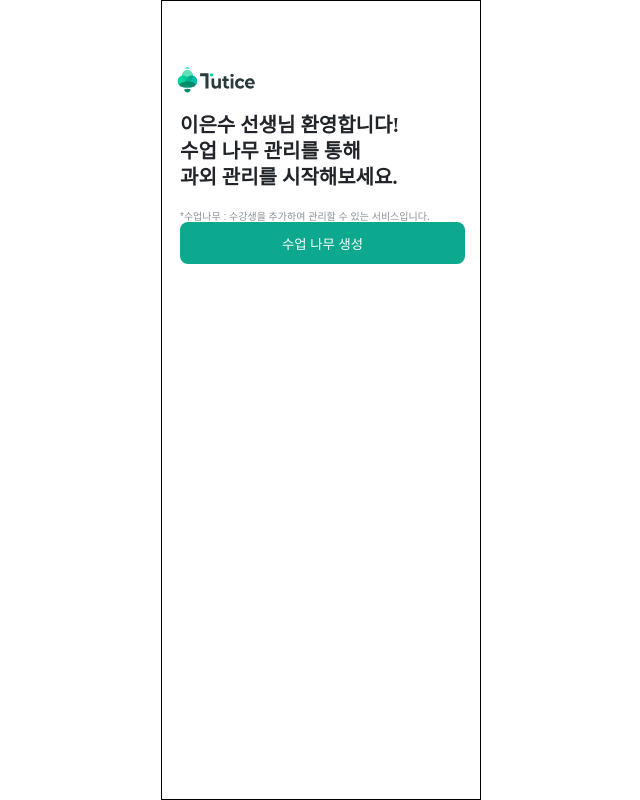
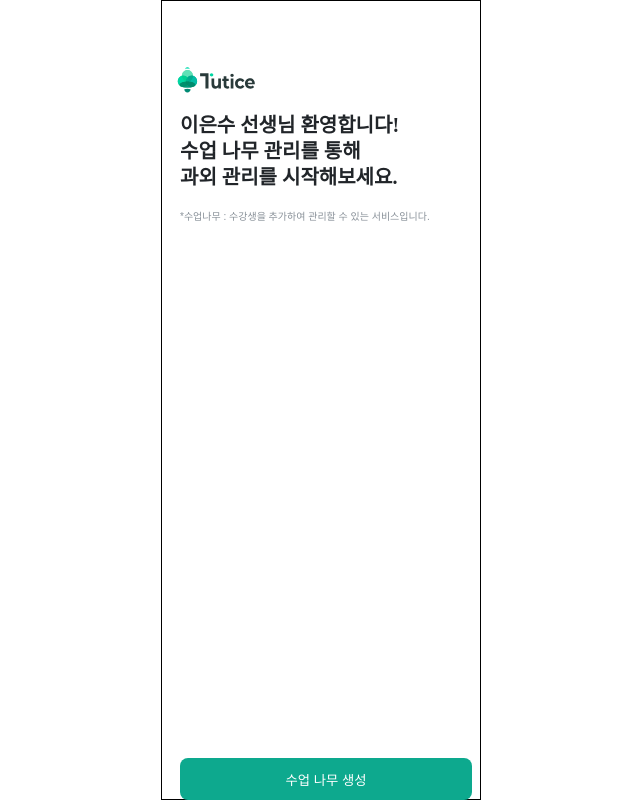
Before and after one commit to Gwasuwon-shot/Tutice_Client, a React (Vite) app: page /signup in a window 1280 px wide. Shown: the whole page, without its empty margins (319-959 px from the left). Built offline with nearby package versions, Linux system fonts and the light colour scheme; a web font is replaced by a local one; what recoil-persist would draw is missing.

Commit message:
[ assets ] 건너뛰기 옆 > 아이콘 추가

```diff
--- a/src/assets/index.ts
+++ b/src/assets/index.ts
@@ -64,5 +64,6 @@ export { ReactComponent as UpcomingClassLogoTeacherHomeIc } from "./icon/upcomin
 export { ReactComponent as viewingLoginIc } from "./icon/viewingLoginIc.svg";
 export { ReactComponent as XButtonSnackBarIc } from "./icon/xButtonSnackBarIc.svg";
 export { ReactComponent as CancelButton } from "./icon/x_btn.svg";
-export { ReactComponent as RegularLessonGroupIc} from "./icon/regularLessonGroupIc.svg";
+export { ReactComponent as RegularLessonGroupIc } from "./icon/regularLessonGroupIc.svg";
 export { ReactComponent as BellwithAlarmIc } from "./icon/bellwithAlamIc.svg";
+export { ReactComponent as nextArrowWelcomeIc } from "./icon/nextArrowWelcomeIc.svg";
--- a/src/components/welcomeSignup/WelcomeSignup.tsx
+++ b/src/components/welcomeSignup/WelcomeSignup.tsx
@@ -2,16 +2,20 @@ import { useState } from "react";
 import { styled } from "styled-components";
 import AfterSignup from "./AfterSignup";
 import AlertSignup from "./AlertSignup";
+import { nextArrowWelcomeIc } from "../../assets";
 
 export default function WelcomeSignup() {
   const [isWelcome, setIsWelcome] = useState(true);
   return (
+    <>
       <Container>
         {isWelcome ? <AfterSignup /> : <AlertSignup />}
         <ButtonWrapper>
           <WelcomeButton>{isWelcome ? "수업 나무 생성" : "할래요"!}</WelcomeButton>
+          <nextArrowWelcomeIcon />
         </ButtonWrapper>
       </Container>
+    </>
   );
 }
 
@@ -21,22 +25,26 @@ const Container = styled.div`
   white-space: pre-line;
 `;
 
-const ButtonWrapper = styled.div`
-  position: sticky;
-  bottom: 0;
-`;
+const ButtonWrapper = styled.div``;
 
 const WelcomeButton = styled.button`
   display: flex;
   justify-content: center;
   align-items: center;
+  position: fixed;
+  bottom: 0;
 
-  width: 95%;
+  width: 29.2rem;
   height: 4.2rem;
+
+  background-color: ${({ theme }) => theme.colors.green5};
+  color: ${({ theme }) => theme.colors.grey0};
   flex-shrink: 0;
 
   border-radius: 8px;
+`;
 
-  background-color: ${({ theme }) => theme.colors.green5};
-  color: ${({ theme }) => theme.colors.grey0};
+const nextArrowWelcomeIcon = styled(nextArrowWelcomeIc)`
+  width: 1.1rem;
+  height: 1.1rem;
 `;
```
Also changed, not shown: src/assets/icon/nextArrowWelcomeIc.svg (added). Lines whose indentation alone changed are shown as unchanged.
